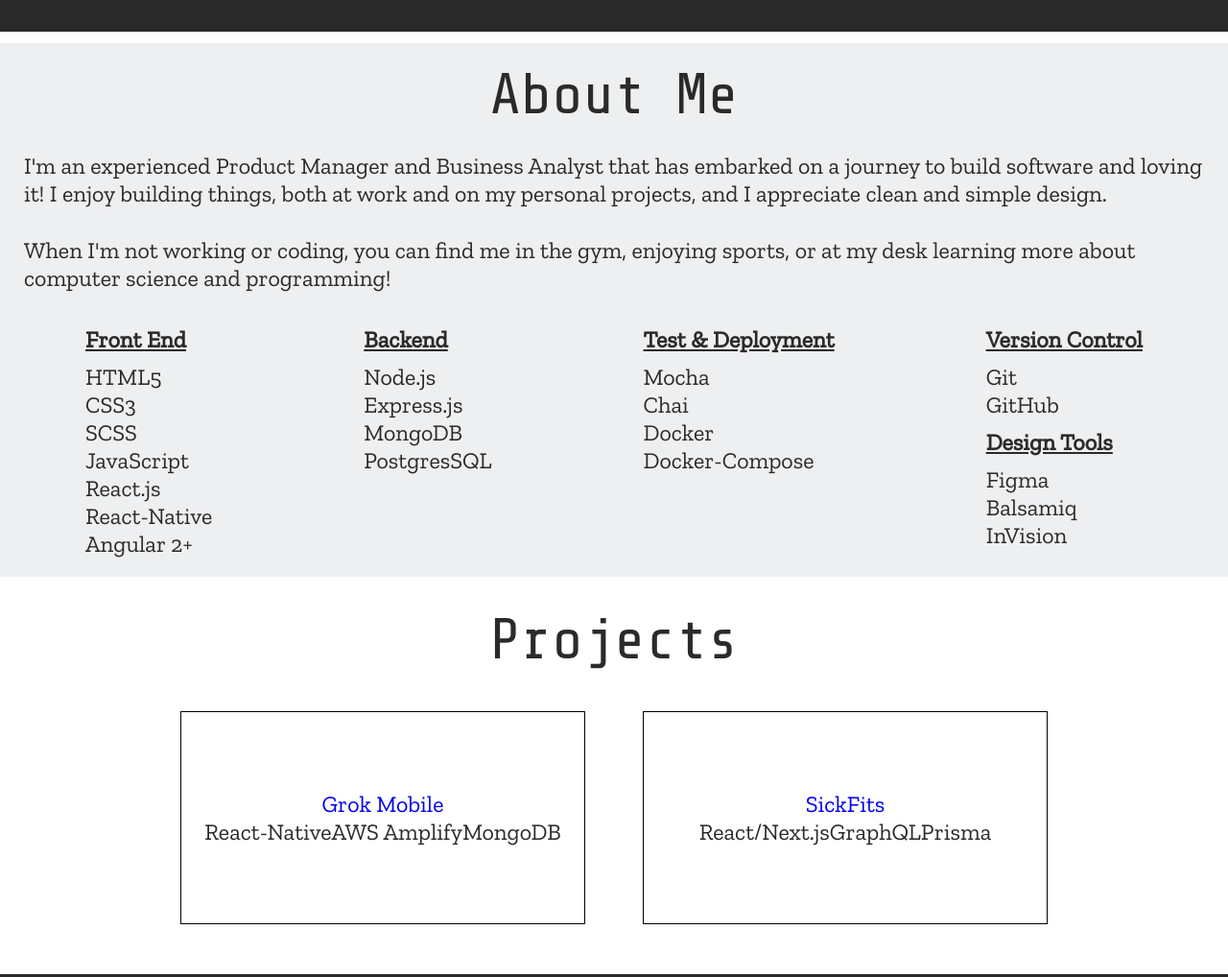
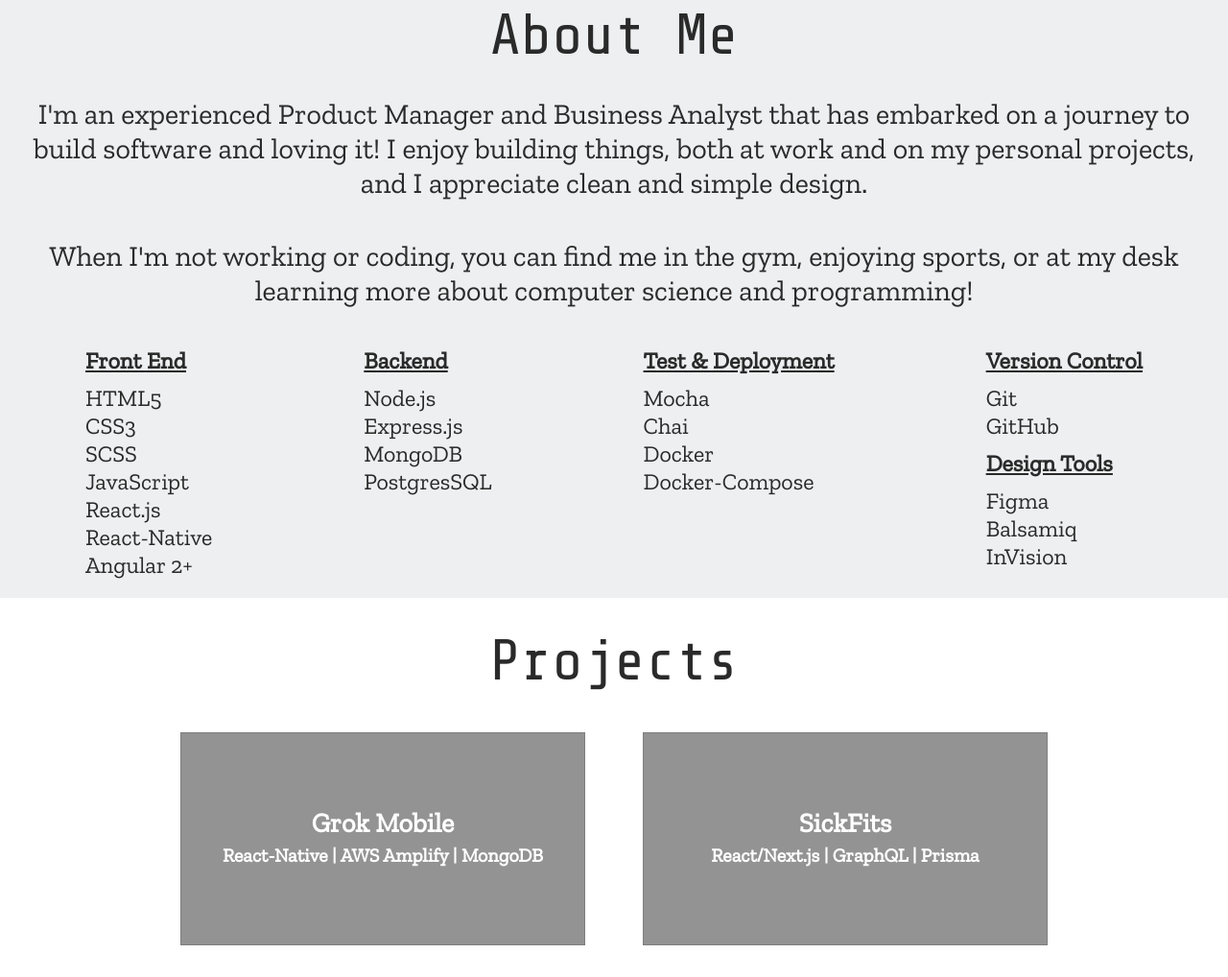
Before and after one commit to drcox23/drcox23.github.io, a plain HTML site: page index.html in a window 1280 px wide. Shown: the part 729-1747 px from the top of the page at 96% size. Drawn offline with nearby package versions, Linux system fonts and the light colour scheme.

Commit message:
more css

```diff
--- a/css/styles.css
+++ b/css/styles.css
@@ -14,6 +14,7 @@ body {
 
 a {
   text-decoration: none;
+  color: #ffffff;
 }
 
 i {
@@ -21,20 +22,25 @@ i {
 }
 
 ul,
-p {
+p,
+h3,
+h5 {
   margin: 0;
   padding: 0;
 }
 
 .header {
-  /* border: 2px solid black; */
+  /* border: 2px solid white; */
   background-color: #2a2a2a;
-  height: 10%;
+  height: 5%;
   margin: auto;
   display: flex;
   flex-flow: row nowrap;
   justify-content: flex-end;
-  padding: 10px;
+  /* padding: 5px; */
+  position: fixed;
+  top: 0;
+  width: 100%;
 }
 
 .nav-class,
@@ -130,7 +136,9 @@ p {
 }
 
 .about-blurb {
-  padding: 15px;
+  padding: 20px;
+  font-size: 30px;
+  text-align: center;
 }
 
 #skills {
@@ -188,12 +196,21 @@ p {
   text-align: center;
   justify-content: center;
   align-content: center;
+  color: #ffffff;
+  background-color: #2a2a2a;
+  opacity: 0.5;
 }
 
 .proj-tech-stack {
   display: flex;
   flex-flow: row wrap;
-  justify-content: space-around;
+  justify-content: center;
+  padding: 5px;
+}
+
+.tech-stack {
+  margin: 5px;
+  /* border-left: 1px solid #2a2a2a; */
 }
 
 #contact {
--- a/index.html
+++ b/index.html
@@ -15,7 +15,7 @@
 
 <body>
   <!-- navigation -->
-  <div class="header">
+  <div class="header" id="headerId">
     <div class="logo">
       <a class="nav" href="#home">D|C</a>
     </div>
@@ -117,20 +117,12 @@
     <div id="projects-header">Projects</div>
     <div class="projects-description">
       <div class="proj-space">
-        <a href="./projects/grok-mobile.html">Grok Mobile</a>
-        <div class="proj-tech-stack">
-          <ul>React-Native</ul>
-          <ul>AWS Amplify</ul>
-          <ul>MongoDB</ul>
-        </div>
+        <a href="./projects/grok-mobile.html"><h3>Grok Mobile</h3></a>
+        <h5 class="proj-tech-stack"> React-Native | AWS Amplify | MongoDB</h5>
       </div>
       <div class="proj-space">
-        <a href="./projects/sickFits.html">SickFits</a>
-        <div class="proj-tech-stack">
-          <ul>React/Next.js</ul>
-          <ul>GraphQL</ul>
-          <ul>Prisma</ul>
-        </div>
+        <a href="./projects/sickFits.html"><h3>SickFits</h3></a>
+        <h5 class="proj-tech-stack"> React/Next.js | GraphQL | Prisma</h5>
       </div>
 
     </div>
--- a/js/app.js
+++ b/js/app.js
@@ -1 +1,9 @@
-console.log("Aloha!")
+console.log('Aloha!');
+
+projLink = url => {
+  window.location.pathname = url;
+};
+
+let projects = document.getElementsByClassName('proj-space');
+
+// projects.addEventListener('click', projLink('./projects/grok-mobile.html'), false);
```
